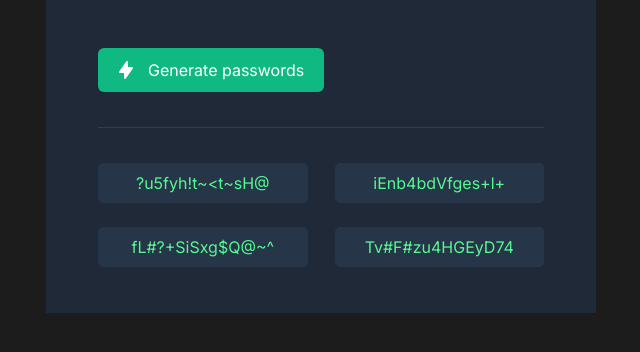
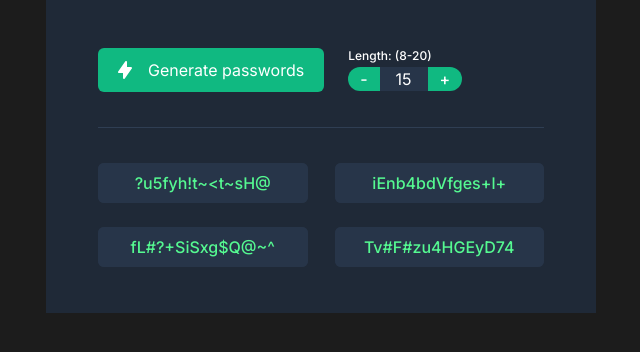
Before and after one commit to joshjavier/password-generator, a plain HTML site: page index.html in a window 1280 px wide. Both pictures are taken after a click on the button "Generate passwords". Shown: the part 364-716 px from the top of the page, without its empty margins (319-959 px from the left). Drawn offline with Linux system fonts and the light colour scheme.

Commit message:
Add length control, code refactors

```diff
--- a/index.css
+++ b/index.css
@@ -1,7 +1,10 @@
+/*------------------------------------*\
+  #BASE
+\*------------------------------------*/
+
 * {
     box-sizing: border-box;
     font-family: inherit;
-    font-size: inherit;
     color: inherit;
 }
 
@@ -10,25 +13,48 @@ html {
     font-weight: 500;
 }
 
-body {
+body, h1, p, ul, button, input {
     margin: 0;
-    background: #1C1C1C;
-    height: 100vh;
-    display: flex;
-    justify-content: center;
-    align-items: center;
+    padding: 0;
+    border: none;
 }
 
-h1, p, ul {
-    margin: 0;
+ul {
+    list-style-type: none;
 }
+
+button, input {
+    font-size: 100%;
+}
+
+/* Turn off number input arrows */
+input[type=number]::-webkit-inner-spin-button,
+input[type=number]::-webkit-outer-spin-button {
+  -webkit-appearance: none;
+  margin: 0;
+}
+
+input[type=number] {
+    -moz-appearance: textfield;
+}
+
+
+
+/*------------------------------------*\
+  #TYPOGRAPHY
+\*------------------------------------*/
 
 .title {
     font-family: 'Karla', sans-serif;
+    font-size: 40px;
     font-weight: 800;
-    font-size: 40px;
+    letter-spacing: -1px;
     line-height: 1;
-    letter-spacing: -1px;
+}
+
+.subtitle {
+    font-size: 1.25rem;
+    font-weight: 400;
 }
 
 .accent-text {
@@ -36,86 +62,151 @@ h1, p, ul {
     display: block;
 }
 
+label {
+    display: block;
+    font-size: 12px;
+    margin-bottom: 4px;
+}
+
+
+
+/*------------------------------------*\
+  #COMPONENTS
+\*------------------------------------*/
+
+button {
+    display: flex;
+    align-items: center;
+    gap: 16px;
+    background: #10B981;
+    color: #FFFFFF;
+}
+
+button:hover,
+button:active {
+    opacity: 0.8;
+}
+
+button#generate {
+    padding: 12px 20px;
+    border-radius: 6px;
+}
+
+
+
+.length-control {
+    height: 24px;
+    display: flex;
+}
+
+.length-control > input {
+    height: 100%;
+    max-width: 3em;
+    text-align: center;
+    background: #273549;
+}
+
+.length-control > input:focus {
+    background: rgba(0,0,0,0.1);
+    /*outline: none;*/
+}
+
+.length-control > button {
+    padding: 0 12px;
+    font-weight: 500;
+}
+
+.length-control > button#decrement {
+    border-radius: 12px 0 0 12px;
+}
+
+.length-control > button#increment {
+    border-radius: 0 12px 12px 0;
+}
+
+
+
+.pop-up {
+    position: absolute;
+    background: #10B981;
+    width: 100%;
+    height: 50px;
+    display: flex;
+    justify-content: center;
+    align-items: center;
+    bottom: 0;
+    opacity: 0;
+    transition: opacity 0.6s;
+}
+
+
+
+/*------------------------------------*\
+  #LAYOUT
+\*------------------------------------*/
+
+body {
+    position: relative;
+    background: #1C1C1C;
+    min-height: 100vh;
+    color: #FFFFFF;
+    display: flex;
+    justify-content: center;
+    align-items: center;
+}
+
+main {
+    width: 100%;
+    max-width: 550px;
+    padding: 118px 52px 46px 52px;
+    background: #1F2937;
+}
+
 .subtitle {
-    font-weight: 400;
-    font-size: 1.25rem; /* 20px */
     margin-top: 16px;
 }
 
-button {
-    font-size: 100%;
-    padding: 12px 20px 12px 50px;
-    border: none;
-    border-radius: 6px;
+.controls {
+    display: flex;
+    flex-wrap: wrap;
+    gap: 8px 24px;
     margin-top: 51px;
     margin-bottom: 35px;
-    color: #FFFFFF;
-    background: url('img/zap.svg') 10% no-repeat,
-        #10B981;
-}
-
-button:hover {
-    opacity: 0.8;
-}
-
-button:focus-visible {
-    outline: 4px solid orange;
-}
-
-
-main {
-    background: #1F2937;
-    color: #FFFFFF;
-    width: 100%;
-    max-width: 550px;
-    padding: 118px 52px 46px 52px;
 }
 
 .passwords {
+    border-top: 1px solid #2F3E53;
     padding-top: 35px;
-    border-top: 1px solid #2F3E53;
+    margin-top: 35px;
 }
 
 .password-list {
-    list-style-type: none;
-    padding: 0;
+    color: #55F991;
     display: grid;
     grid-template-columns: repeat(auto-fill, minmax(200px, 1fr));
     gap: 24px 27px;
 }
 
+.password-list > li,
+.password {
+    border-radius: 6px;
+    background: #273549;
+}
+
 .password-list > li {
-    color: #55F991;
-    background: url('img/ellipsis.svg') center no-repeat,
-        #273549;
     height: 40px;
-    border-radius: 6px;
+    background-image: url('img/ellipsis.svg');
+    background-repeat: no-repeat;
+    background-position: center;
 }
 
 .password {
-    background: #273549;
-    display: none;
-    border: none;
-    width: 100%;
     height: 100%;
-    padding: 12px 16px;
-    text-align: center;
-    border-radius: 6px;
+    display: flex;
+    justify-content: center;
+    align-items: center;
 }
 
-.password:hover {
-    opacity: 0.8;
+.hidden {
+    display: none;
 }
-
-.pop-up {
-    position: absolute;
-    bottom: 0;
-    background: #10B981;
-    color: #FFFFFF;
-    width: 100%;
-    text-align: center;
-    padding: 1em;
-    z-index: -1;
-    opacity: 0;
-    transition: all 1s;
-}
--- a/index.html
+++ b/index.html
@@ -18,14 +18,29 @@
 
         <p class="subtitle">Never use an insecure password again.</p>
 
-        <button id="generate-btn">Generate passwords</button>
+        <div class="controls">
+            <button id="generate">
+                <svg width="14" height="18" fill="none" xmlns="http://www.w3.org/2000/svg">
+                    <path fill-rule="evenodd" clip-rule="evenodd" d="M8.3.046A1 1 0 0 1 9 1v5h4a1 1 0 0 1 .82 1.573l-7 10A1 1 0 0 1 5 17v-5H1a1 1 0 0 1-.82-1.573l7-10A1 1 0 0 1 8.3.047Z" fill="#fff"/>
+                </svg>
+                <span>Generate passwords</span>
+            </button>
+            <div>
+                <label for="password-length">Length: (8-20)</label>
+                <div class="length-control">
+                    <button id="decrement">-</button>
+                    <input type="number" id="password-length" min="8" max="20" value="15">
+                    <button id="increment">+</button>
+                </div>
+            </div>
+        </div>
 
         <div class="passwords">
-            <ul class="password-list" id="password-list">
-                <li><input type="text" value="" class="password"><!-- nfJjy!dDvR&ial --></li>
-                <li><input type="text" value="" class="password"><!-- eg&lt;xWij@veiPUwK --></li>
-                <li><input type="text" value="" class="password"><!-- QYY?kiYVLY)LjLi --></li>
-                <li><input type="text" value="" class="password"><!-- NcR^pIDfUZ?vY+M --></li>
+            <ul class="password-list">
+                <li><p class="password hidden">nfJjy!dDvR&ial</p></li>
+                <li><p class="password hidden">eg&lt;xWij@veiPUwK</p></li>
+                <li><p class="password hidden">QYY?kiYVLY)LjLi</p></li>
+                <li><p class="password hidden">NcR^pIDfUZ?vY+M</p></li>
             </ul>
         </div>
     </main>
--- a/index.js
+++ b/index.js
@@ -1,13 +1,33 @@
-const generateBtn = document.getElementById('generate-btn')
-const passwordList = document.getElementById('password-list')
+const generateBtn = document.getElementById('generate')
+const decrementBtn = document.getElementById('decrement')
+const incrementBtn = document.getElementById('increment')
+const lengthInput = document.getElementById('password-length')
 const passwordEls = document.querySelectorAll('.password')
 const popUp = document.getElementById('pop-up')
+
+let passwordLength = 15
+lengthInput.value = passwordLength
+
+decrementBtn.addEventListener('click', () => updateLength(passwordLength - 1))
+incrementBtn.addEventListener('click', () => updateLength(passwordLength + 1))
+lengthInput.addEventListener('blur', () => updateLength(lengthInput.value))
 
 generateBtn.addEventListener('click', generatePasswords)
 
 passwordEls.forEach(element => {
   element.addEventListener('click', copyToClipboard)
 })
+
+
+
+function updateLength(number) {
+  number = Number(number)  // make sure number is not a string
+
+  if (number < 8 || number > 20) return
+
+  passwordLength = number
+  lengthInput.value = passwordLength
+}
 
 function generatePassword() {
   const uppercase = 'ABCDEFGHIJKLMNOPQRSTUVWXYZ'
@@ -20,7 +40,7 @@ function generatePassword() {
   characters = characters.split('')
 
   let password = ''
-	for (let i = 0; i < 15; i++) {
+  for (let i = 0; i < passwordLength; i++) {
     let randomIndex = Math.floor(Math.random() * characters.length)
     password += characters[randomIndex]
   }
@@ -29,26 +49,24 @@ function generatePassword() {
 }
 
 function generatePasswords() {
+  // generate a list of passwords based on the number of password elements
   let passwords = []
   for (let i = 0; i < passwordEls.length; i++) {
-		passwords.push(generatePassword())
+    const password = generatePassword()
+    passwords.push(password)
   }
 
+  // display the passwords on the page
   for (let i = 0; i < passwords.length; i++) {
-		passwordEls[i].value = passwords[i]
-		passwordEls[i].style.display = "block"
+    passwordEls[i].textContent = passwords[i]
+    passwordEls[i].classList.remove('hidden')
   }
 }
 
-function copyToClipboard() {
-	event.target.select()
-	navigator.clipboard.writeText(event.target.value)
+function copyToClipboard(event) {
+  navigator.clipboard.writeText(event.target.textContent)
 
   // show a pop-up to notify the user
-	popUp.style.zIndex = 10
-	popUp.style.opacity = 0.8
-	setTimeout(() => {
-		popUp.style.zIndex = -1
-		popUp.style.opacity = 0
-	}, 3000)
+  popUp.style.opacity = 1
+  setTimeout(() => popUp.style.opacity = '', 3000)
 }
```
Lines whose indentation alone changed are shown as unchanged.
